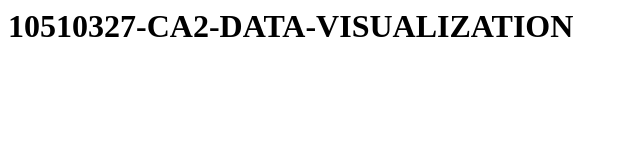
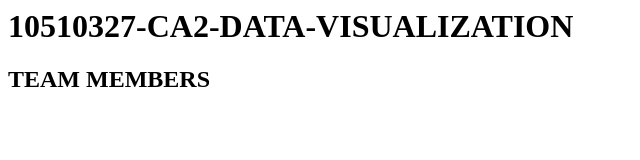
Before and after one commit to rejothomas/10510327-CA2-DATA-VISUALIZATION, a plain HTML site: page index.html in a window 1280 px wide. Shown: the whole page, without its empty margins (0-640 px from the left). Drawn offline with Linux system fonts and the light colour scheme.

Commit message:
Update index.html

```diff
--- a/index.html
+++ b/index.html
@@ -1 +1,2 @@
 <h1>10510327-CA2-DATA-VISUALIZATION</h1>
+<h2>TEAM MEMBERS</h2>
```
